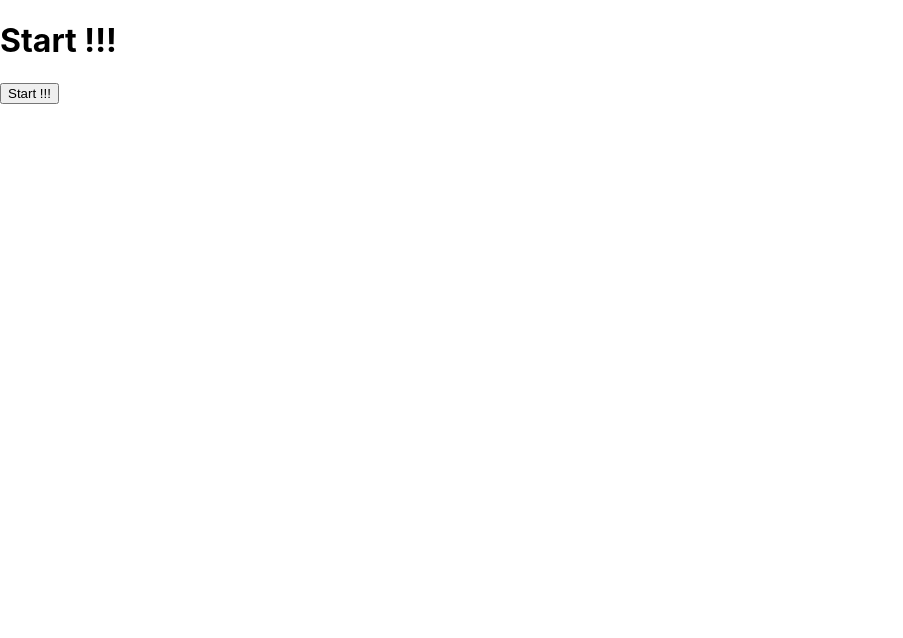
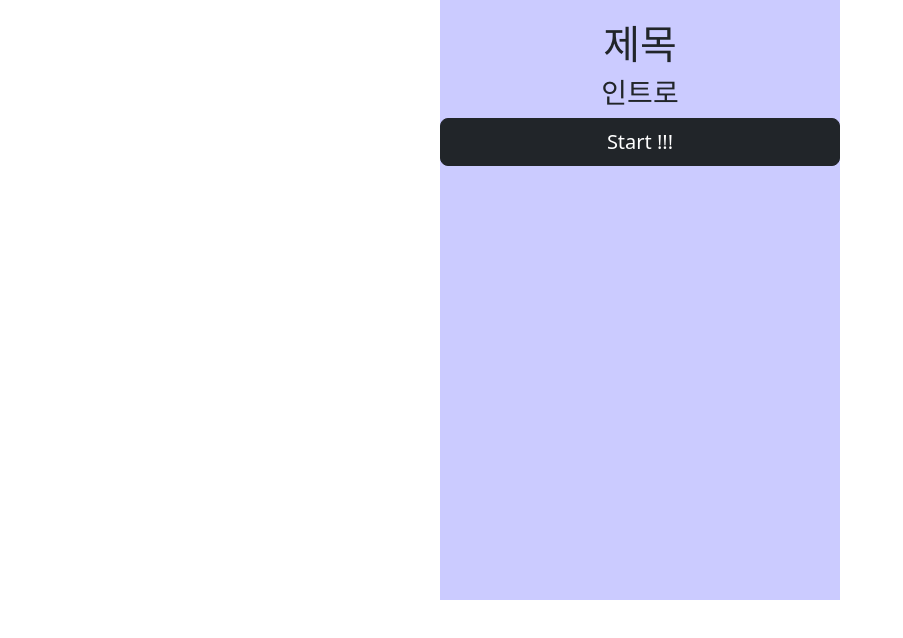
Before and after one commit to gee2450/mbti_test_react, a React (Create React App) app: page / in a window 1280 px wide. Shown: the top 638 px of the page, without its empty margins (0-903 px from the left). Built offline with nearby package versions, Linux system fonts and the light colour scheme.

Commit message:
Add article, make contents and change background color .

```diff
--- a/package.json
+++ b/package.json
@@ -6,10 +6,13 @@
     "@testing-library/jest-dom": "^5.16.5",
     "@testing-library/react": "^13.4.0",
     "@testing-library/user-event": "^13.5.0",
+    "bootstrap": "^5.2.3",
     "react": "^18.2.0",
+    "react-bootstrap": "^2.7.4",
     "react-dom": "^18.2.0",
     "react-router-dom": "^6.11.1",
     "react-scripts": "5.0.1",
+    "styled-components": "^6.0.0-rc.1",
     "web-vitals": "^2.1.4"
   },
   "scripts": {
--- a/public/index.html
+++ b/public/index.html
@@ -28,7 +28,9 @@
   </head>
   <body>
     <noscript>You need to enable JavaScript to run this app.</noscript>
-    <div id="root"></div>
+    <div id="layout">
+      <div id="root"></div>
+    </div>
     <!--
       This HTML file is a template.
       If you open it directly in the browser, you will see an empty page.
--- /dev/null
+++ b/src/component/Article.jsx
@@ -0,0 +1,15 @@
+import React from 'react';
+import styled from 'styled-components';
+import 'bootstrap/dist/css/bootstrap.min.css';
+
+const StyledArticle = styled.article`
+
+`
+
+const Article = ({ children, ...props }) => {
+    return (
+        <StyledArticle {...props}>{children}</StyledArticle>
+    );
+}
+
+export default Article;
--- a/src/index.css
+++ b/src/index.css
@@ -11,3 +11,13 @@ code {
   font-family: source-code-pro, Menlo, Monaco, Consolas, 'Courier New',
     monospace;
 }
+
+#layout {
+  display: flex;
+  max-width: 400px;
+  height: 600px;
+  flex-direction: column;
+  margin: 0 auto;
+  padding-top: 20px;
+  background-color: rgb(203, 203, 255);
+}
--- a/src/pages/Start.jsx
+++ b/src/pages/Start.jsx
@@ -1,5 +1,8 @@
 import React from 'react';
 import { useNavigate } from "react-router-dom";
+import 'bootstrap/dist/css/bootstrap.min.css';
+import { Button } from 'react-bootstrap';
+import StyledArticle from '../component/Article';
 
 const Start = () => {
   const navigate = useNavigate();
@@ -11,10 +14,13 @@ const Start = () => {
   }
 
   return (
-    <div>
-      <h1>Start !!!</h1>
-      <button onClick={nextPage}>Start !!!</button>
-    </div>
+    <StyledArticle>
+      <h1 className='title text-center'>제목</h1>
+      <h3 className='intro text-center'>인트로</h3>
+      <div className="btn-wrap d-grid gap-2">
+        <Button className='btn-test-start' variant="dark" size="lg" onClick={nextPage}>Start !!!</Button>
+      </div>
+    </StyledArticle>
   );
 };
 
```
Also changed, not shown: 1 other file (tests, documents, lock files or other folders).
